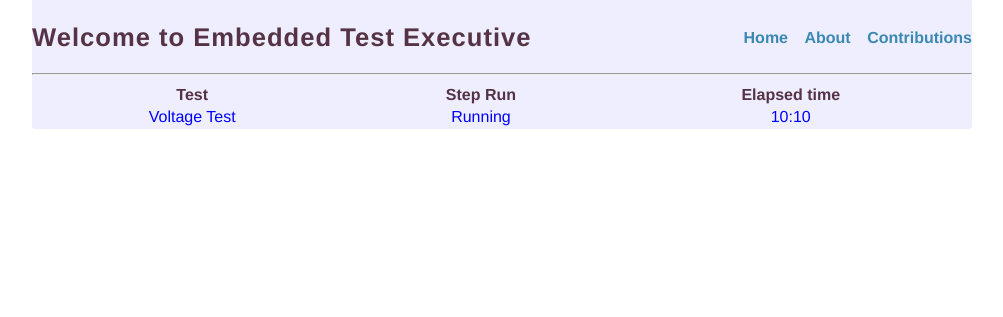
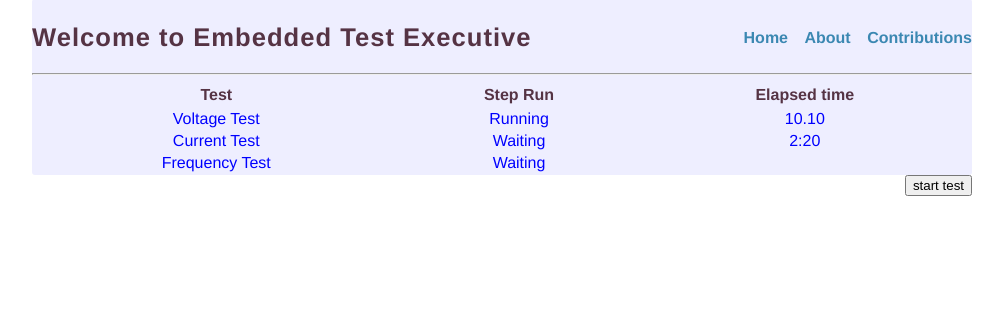
Before and after one commit to vickmiranda/web_template, a Flask app: page / in a window 1280 px wide. Shown: the part 55-372 px from the top of the page, without its empty margins (138-1141 px from the left). Run offline with Flask 2, Linux system fonts and the light colour scheme.

Commit message:
Add button to POST from html to python

```diff
--- a/routes.py
+++ b/routes.py
@@ -1,15 +1,21 @@
-from flask import Flask, render_template, request
+from flask import Flask, render_template, request, url_for
 
 app = Flask(__name__)
-test_step = ["Voltage Test", "Running", "10:10"]
-test_state =["Running", "Waiting"]
+test_step = ["Voltage Test", "Current Test", "Frequency Test"]
+test_state =["Running", "Waiting", "Waiting"]
+test_time = ["10.10", "2:20", ""]
+
 
 # Using place holders to pass items to html
-@app.route('/')
+@app.route('/', methods=['GET', 'POST'])
 def home():
-    if request == "post":
-        print 'test running'
-    return render_template('home.html', steps=test_step, status=test_state)
+    if request.method == "POST":
+        if request.form['start'] == 'start test':
+            print 'starting tests'
+    return render_template('home.html',
+                           steps=test_step,
+                           status=test_state,
+                           elapse=test_time)
 
 @app.route('/about')
 def about():
--- a/static/css/main.css
+++ b/static/css/main.css
@@ -87,6 +87,7 @@ margin: 10;
 
 button{
 float: right;
+
 }
 
 input{
--- a/templates/home.html
+++ b/templates/home.html
@@ -12,13 +12,20 @@
   </tr>
   <tr>
       {% for n in range(3) %}
+      <tr>
          <td>{{steps[n]}}</td>
+         <td>{{status[n]}}</td>
+         <td>{{elapse[n]}}</td>
+      </tr>
       {% endfor %}
 
   </tr>
 
 </table>
 
+    <form method="post" action="{{url_for('home')}}">
+        <input type="submit" name="start" value="start test">
+    </form>
 
 </div>
 {% endblock %}
```
